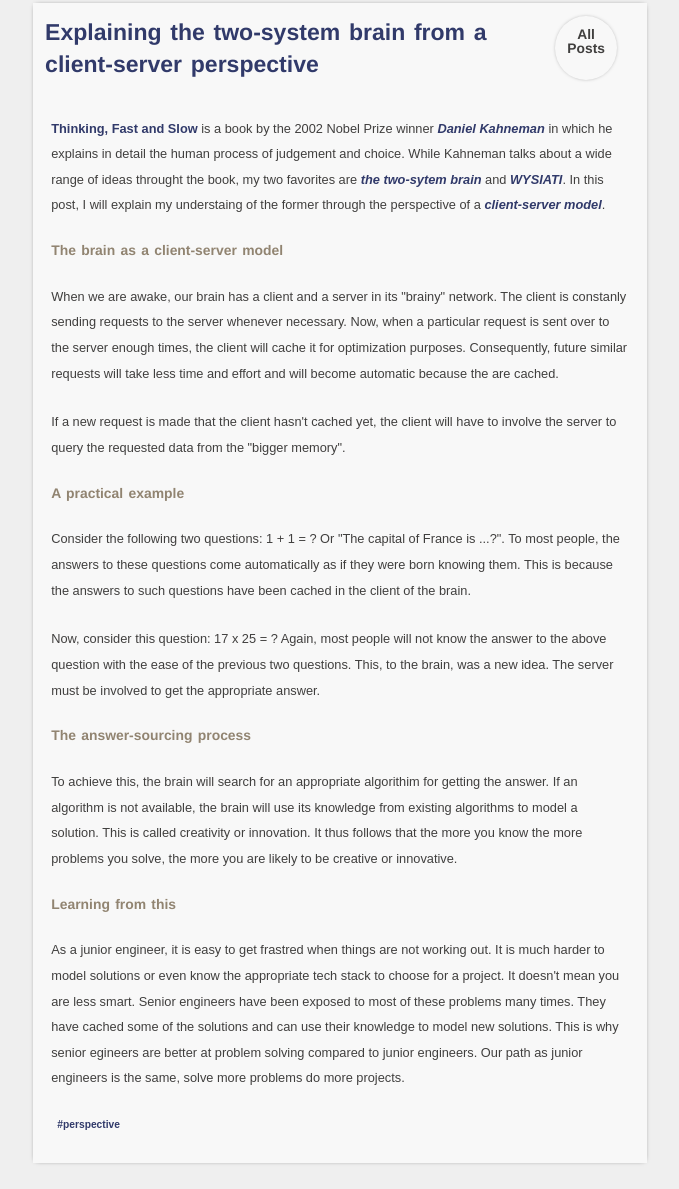
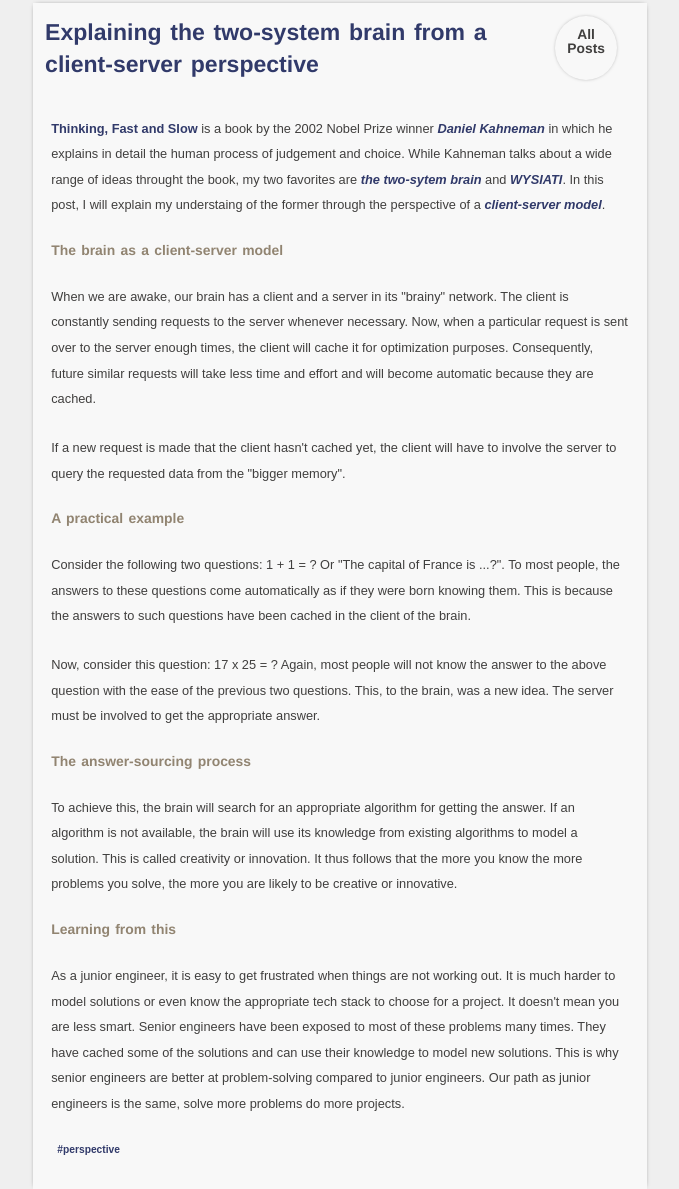
Before and after one commit to willeswa/willies.com, a Gatsby site: page /a-2-system-brain in a window 1280 px wide. Shown: the part 92-1281 px from the top of the page, without its empty margins (300-979 px from the left). Built offline with nearby package versions, Linux system fonts and the light colour scheme; Gatsby itself is replaced by a stand-in of ours; some packages are replaced by stand-ins of ours.

Commit message:
edit post

```diff
--- a/src/pages/a-2-system-brain.md
+++ b/src/pages/a-2-system-brain.md
@@ -9,7 +9,7 @@
 
 ##### The brain as a client-server model
 
-When we are awake, our brain has a client and a server in its "brainy" network. The client is constanly sending requests to the server whenever necessary. Now, when a particular request is sent over to the server enough times, the client will cache it for optimization purposes. Consequently, future similar requests will take less time and effort and will become automatic because the are cached.
+When we are awake, our brain has a client and a server in its "brainy" network. The client is constantly sending requests to the server whenever necessary. Now, when a particular request is sent over to the server enough times, the client will cache it for optimization purposes. Consequently, future similar requests will take less time and effort and will become automatic because they are cached.
 
 If a new request is made that the client hasn't cached yet, the client will have to involve the server to query the requested data from the "bigger memory".
 
@@ -21,8 +21,8 @@
 
 ##### The answer-sourcing process
 
-To achieve this, the brain will search for an appropriate algorithim for getting the answer. If an algorithm is not available, the brain will use its knowledge from existing algorithms to model a solution. This is called creativity or innovation. It thus follows that the more you know the more problems you solve, the more you are likely to be creative or innovative.
+To achieve this, the brain will search for an appropriate algorithm for getting the answer. If an algorithm is not available, the brain will use its knowledge from existing algorithms to model a solution. This is called creativity or innovation. It thus follows that the more you know the more problems you solve, the more you are likely to be creative or innovative.
 
 ##### Learning from this
 
-As a junior engineer, it is easy to get frastred when things are not working out. It is much harder to model solutions or even know the appropriate tech stack to choose for a project. It doesn't mean you are less smart.  Senior engineers have been exposed to most of these problems many times. They have cached some of the solutions and can use their knowledge to model new solutions. This is why senior egineers are better at problem solving compared to junior engineers. Our path as junior engineers is the same, solve more problems do more projects.
+As a junior engineer, it is easy to get frustrated when things are not working out. It is much harder to model solutions or even know the appropriate tech stack to choose for a project. It doesn't mean you are less smart.  Senior engineers have been exposed to most of these problems many times. They have cached some of the solutions and can use their knowledge to model new solutions. This is why senior engineers are better at problem-solving compared to junior engineers. Our path as junior engineers is the same, solve more problems do more projects.
```
